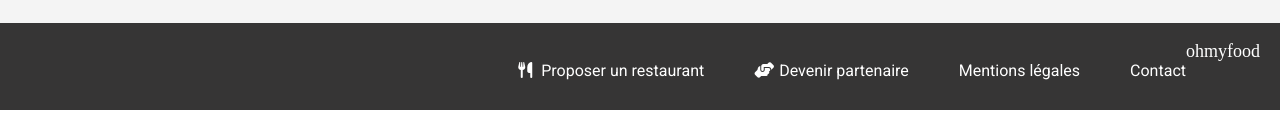
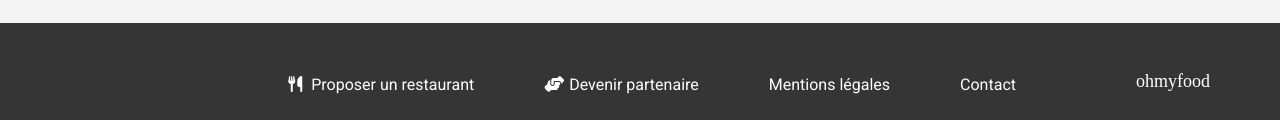
Before and after one commit to irothura/ohmyfood, a website: page index.html in a window 1280 px wide. Shown: the part 1222-1342 px from the top of the page. Drawn offline with Linux system fonts and the light colour scheme; a web font is replaced by a local one.

Commit message:
footer fix

```diff
--- a/assets/sass/layout/_footer.scss
+++ b/assets/sass/layout/_footer.scss
@@ -31,13 +31,18 @@
     .footer {
         display: flex;
         flex-direction: row-reverse;
-        align-items: end;
+        align-items: center;
         justify-content: end;
+        padding: 30px 70px 10px;
         &-stack {
+            display: flex;
             flex-direction: row;
         }
         &-content {
-            padding-left: 50px;
+            margin-left: 70px;
+        }
+        &-brand {
+            margin-left: 120px;
         }
     }
 }
```
Also changed, not shown: assets/sass/style.css, 1 other file.
